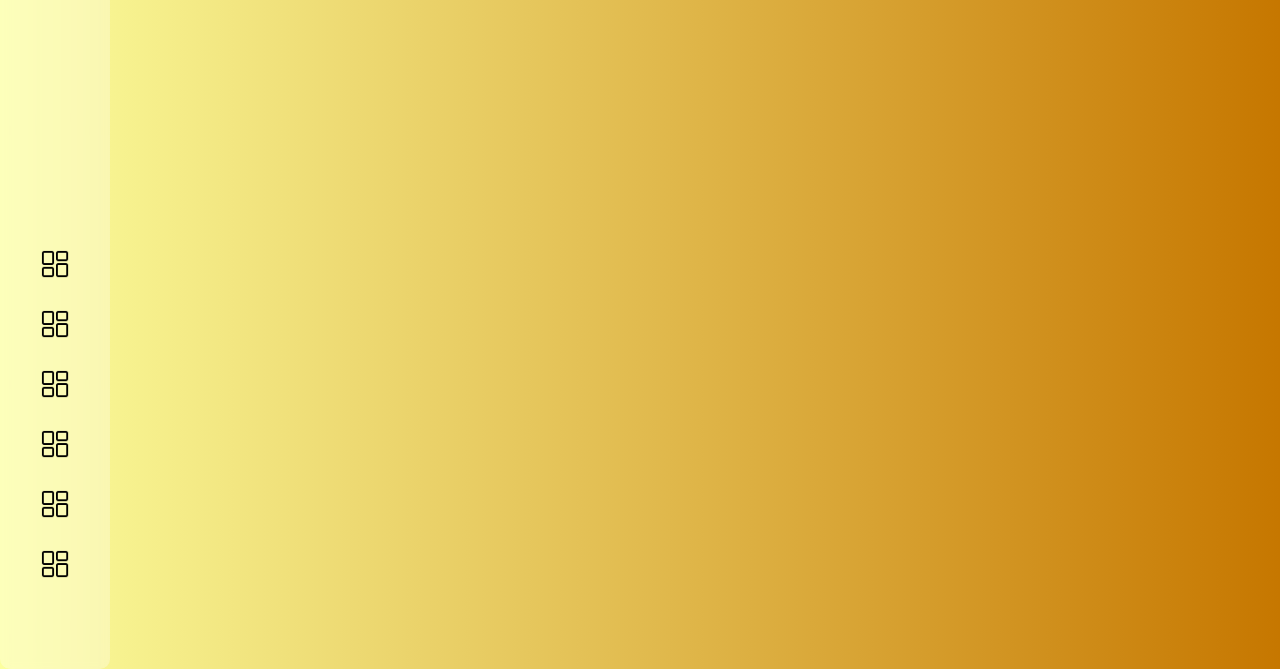
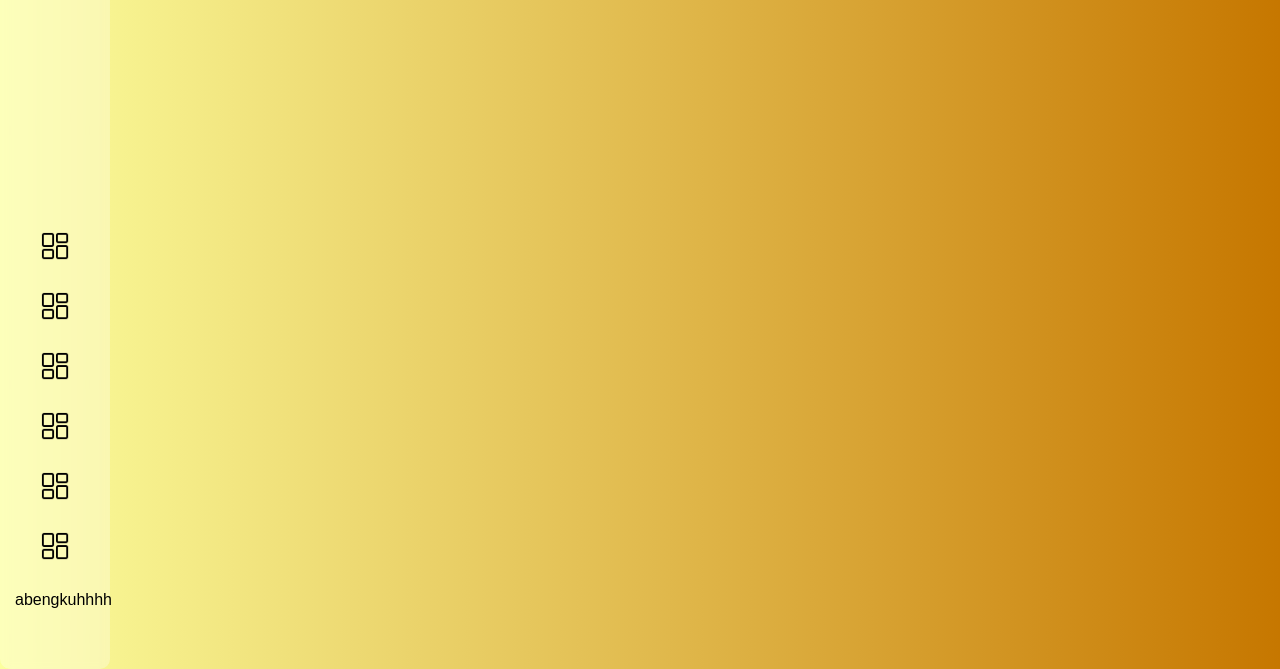
Before and after one commit to filbertkenzir/web-sekolah, a plain HTML site: page index.html in a window 1280 px wide. Shown: the part 131-800 px from the top of the page. Drawn offline with Linux system fonts and the light colour scheme.

Commit message:
abangkuh

```diff
--- a/index.html
+++ b/index.html
@@ -32,6 +32,8 @@
                         <li><img src="images/logout.png"><a>logout</a></li>
                     </ul> -->
 
+                    abengkuhhhh
+
                 </nav>
             </div>
         </div>
```
